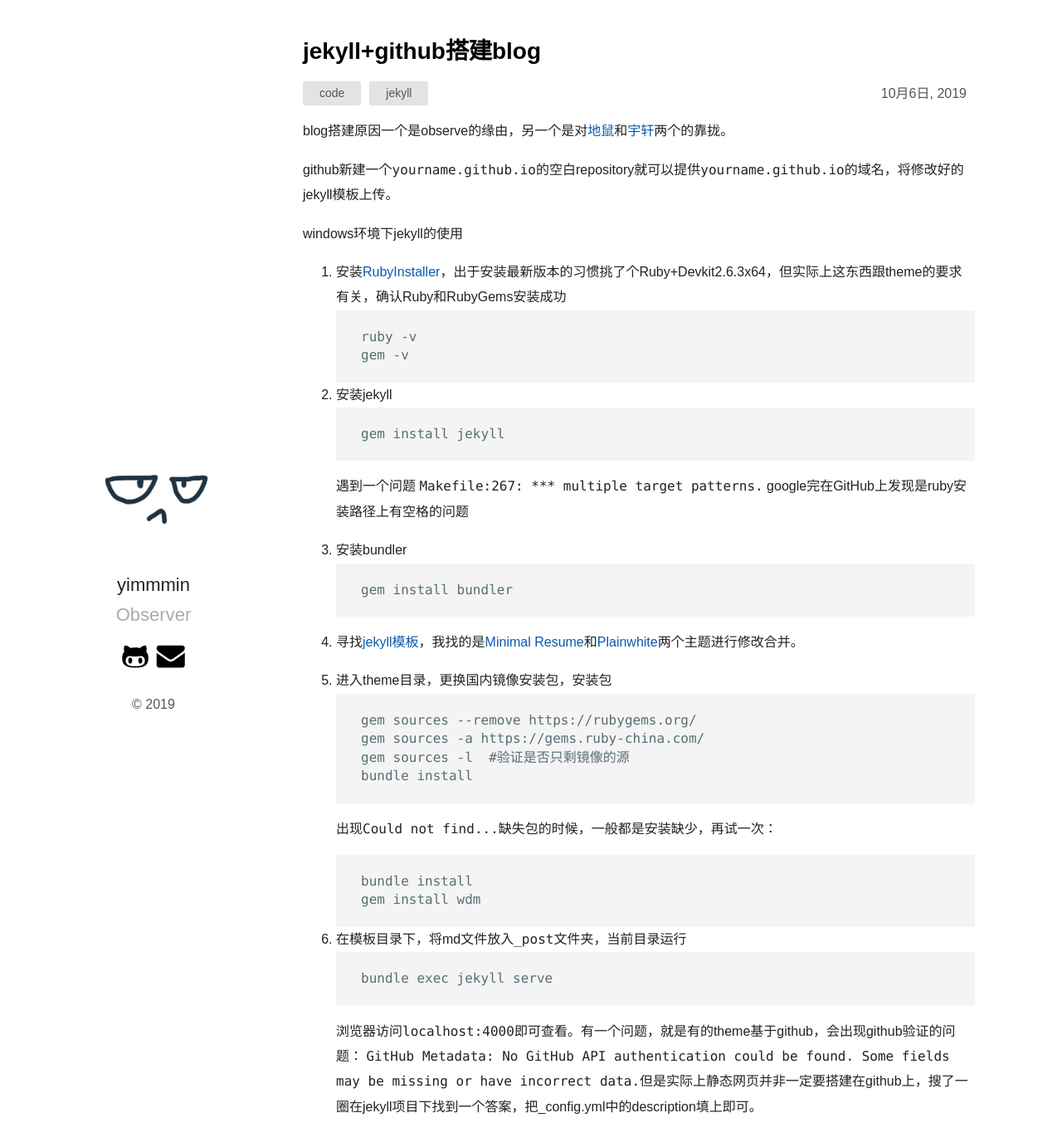
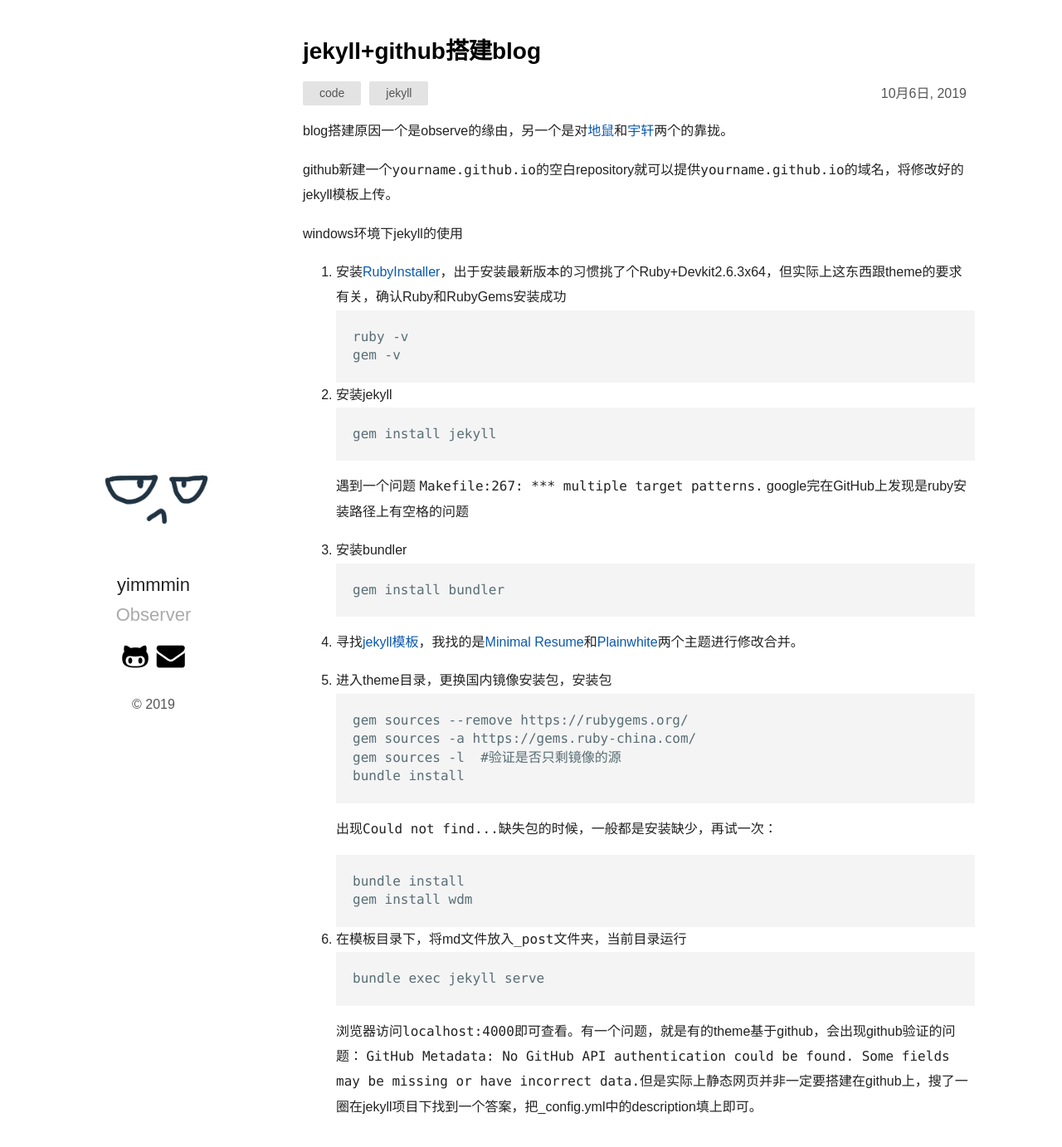
Before and after one commit to yimmmin/yimmmin.github.io, a Jekyll site: the page built from _posts/2019-10-06-jekyll.md, in a window 1280 px wide and 1394 px high. Shown: the top 1382 px of the window at 83% size. Built offline with Jekyll 4.4.1, drawn with Linux system fonts in a browser that asks for light colours.

Commit message:
Template Adjustments

```diff
--- a/_layouts/home.html
+++ b/_layouts/home.html
@@ -14,10 +14,10 @@
 {%- if site.posts.size > 0 -%}
 <ul class="posts">
   <li>
-    <h1 id="posts-label">Recent</h1>
+    <h1 id="posts-label2">最近</h1>
   </li>
 
-  {%- for post in site.posts -%}
+  {%- for post in site.posts limit:5 -%}
   <li>
     {%- assign date_format = site.plainwhite.date_format | default: "%-m月%-d日, %Y" -%}
     <a class="post-link" href="{{ post.url | relative_url }}">
--- a/assets/css/style.css
+++ b/assets/css/style.css
@@ -90,7 +90,7 @@
   height: 0; }
 
 pre {
-  overflow: auto; }
+  /*overflow: auto;*/ }
 
 code,
 kbd,
@@ -176,6 +176,14 @@
 th {
   padding: 0; }
 
+code {background: none}
+
+pre code {
+  font-family: 'Consolas', Menlo, monospace;
+  line-height: 1.4em;
+  tab-size: 4;}
+
+
 /* Solarized Light
 For use with Jekyll and Pygments
 http://ethanschoonover.com/solarized
@@ -191,7 +199,7 @@
 green     #859900  operators, other keywords
 */
 .highlight {
-  background-color: #fdf6e3;
+  background-color: #f4f4f4;
   color: #586e75; }
 
 .highlight .c {
@@ -469,8 +477,9 @@
 
 /* Literal.Number.Integer.Long */
 .highlight {
-  padding:0 10px;
-  background-color: #f4f4f4; }
+  /*padding:0 10px;*/
+  background-color: #f4f4f4;
+   }
 
 div.highlight {
   padding: 5px 20px; }
@@ -648,7 +657,7 @@
   margin-left: 70px;
   /*border-top: 1px solid #eee;*/
   font-size: 15px;
-  color: #777;
+  color: #aaa;
   text-transform: uppercase;
   letter-spacing: 0.5px;
   padding-bottom: 10px;
```
